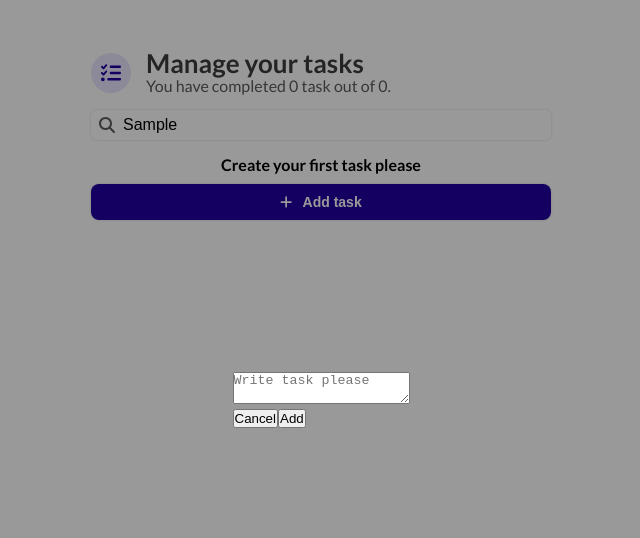
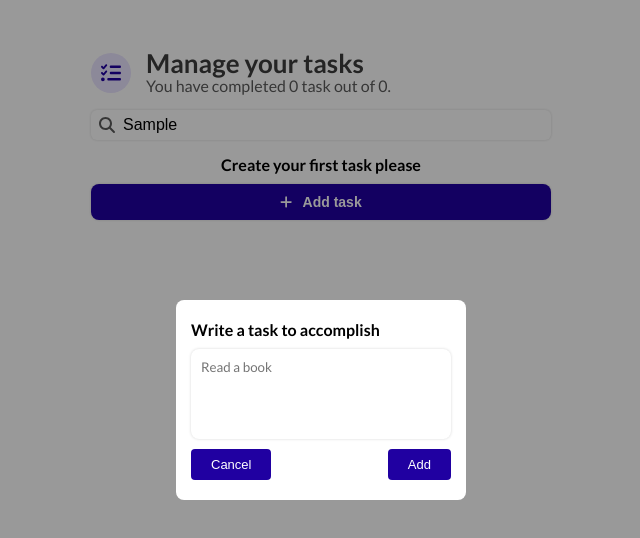
Before and after one commit to kosthon/Task-ReactJS, a React app: page / in a window 1280 px wide. Both pictures are taken after typing "Sample" into the empty fields and a click on the button "Add task". Shown: the whole page, without its empty margins (319-959 px from the left). Built offline with nearby package versions, Linux system fonts and the light colour scheme.

Commit message:
🎨UI: Mejor percepción de la ui de la ventana modal

```diff
--- a/src/components/TodoForm.js
+++ b/src/components/TodoForm.js
@@ -7,8 +7,10 @@ function TodoForm() {
 
 	const onSubmit = event => {
 		event.preventDefault();
-		addToDo(newToDoValue);
-		setOpenModal(false);
+		if (newToDoValue.length >= 4) {
+			addToDo(newToDoValue);
+			setOpenModal(false);
+		}
 	};
 
 	const onChange = event => {
@@ -20,10 +22,10 @@ function TodoForm() {
 	};
 
 	return (
-		<form onSubmit={onSubmit}>
-			<label></label>
-			<textarea placeholder='Write task please' value={newToDoValue} onChange={onChange} />
-			<div>
+		<form className='modal__content-form' onSubmit={onSubmit}>
+			<label>Write a task to accomplish</label>
+			<textarea placeholder='Read a book' required value={newToDoValue} onChange={onChange} />
+			<div className='modal__content-buttons'>
 				<button type='button' onClick={onCancel}>
 					Cancel
 				</button>
--- a/src/styles/Modal.css
+++ b/src/styles/Modal.css
@@ -10,3 +10,45 @@
 	background: rgba(0, 0, 0, 0.4);
 	transition: all 0.3s;
 }
+.modal__content {
+	background-color: white;
+	border-radius: 8px;
+	padding: 20px 15px;
+}
+.modal__content-form {
+	display: flex;
+	flex-direction: column;
+}
+.modal__content-form label {
+	font-weight: bold;
+}
+.modal__content-form textarea {
+	font-family: 'Lato', sans-serif;
+	width: 260px;
+	height: 90px;
+	padding: 10px;
+	margin: 10px 0px;
+	resize: none;
+	outline: none;
+	border: 0px;
+	box-shadow: 0px 0px 3px rgb(0 0 0 / 16%);
+	border-radius: 8px;
+}
+.modal__content-buttons {
+	display: flex;
+	justify-content: space-between;
+	gap: 30px;
+}
+.modal__content-buttons button {
+	padding: 8px 20px;
+	background-color: #2000a1;
+	font-size: 13px;
+	color: white;
+	outline: none;
+	border: 0px;
+	border-radius: 4px;
+	cursor: pointer;
+}
+.modal__content-buttons button:hover {
+	opacity: 0.6;
+}
```
